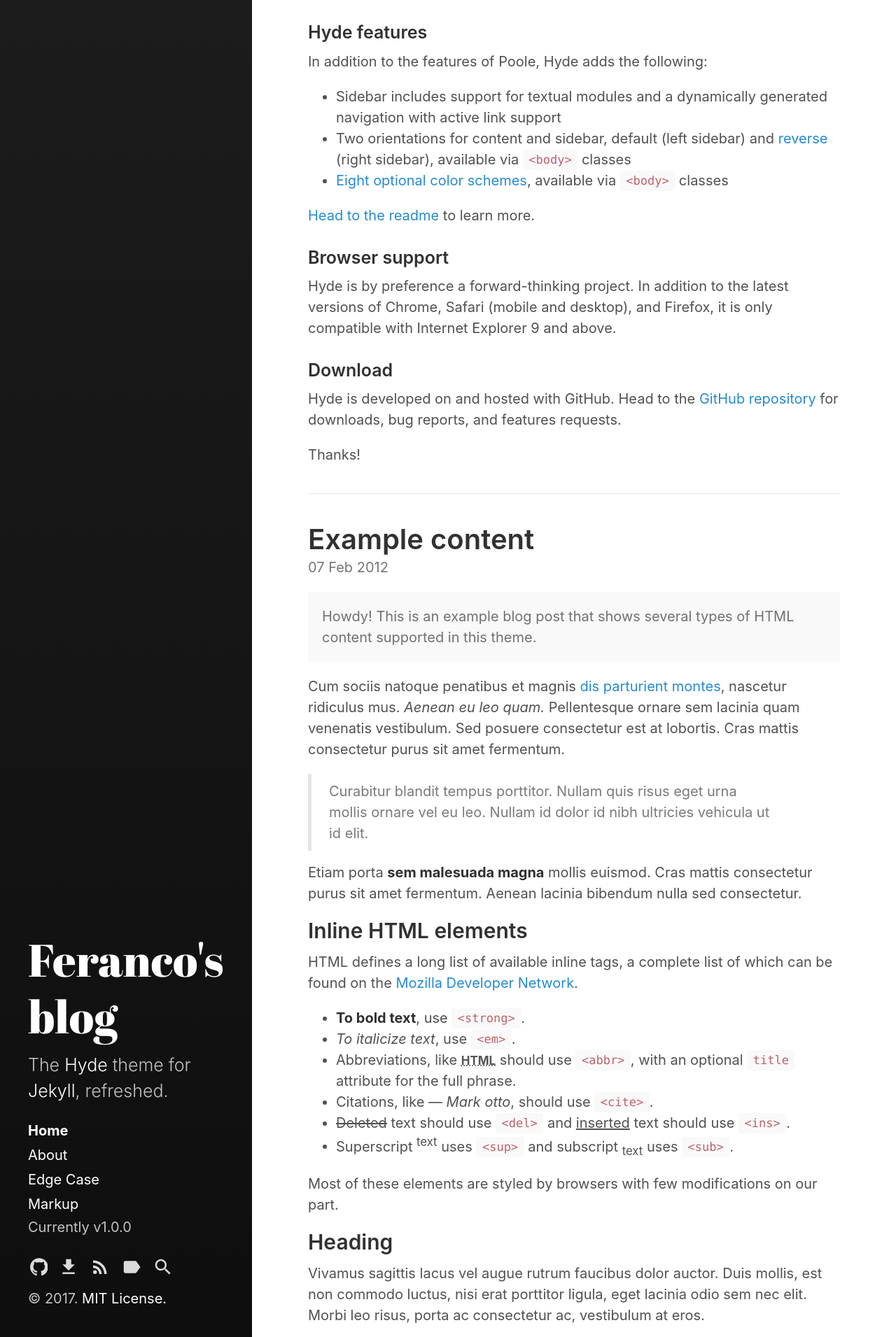
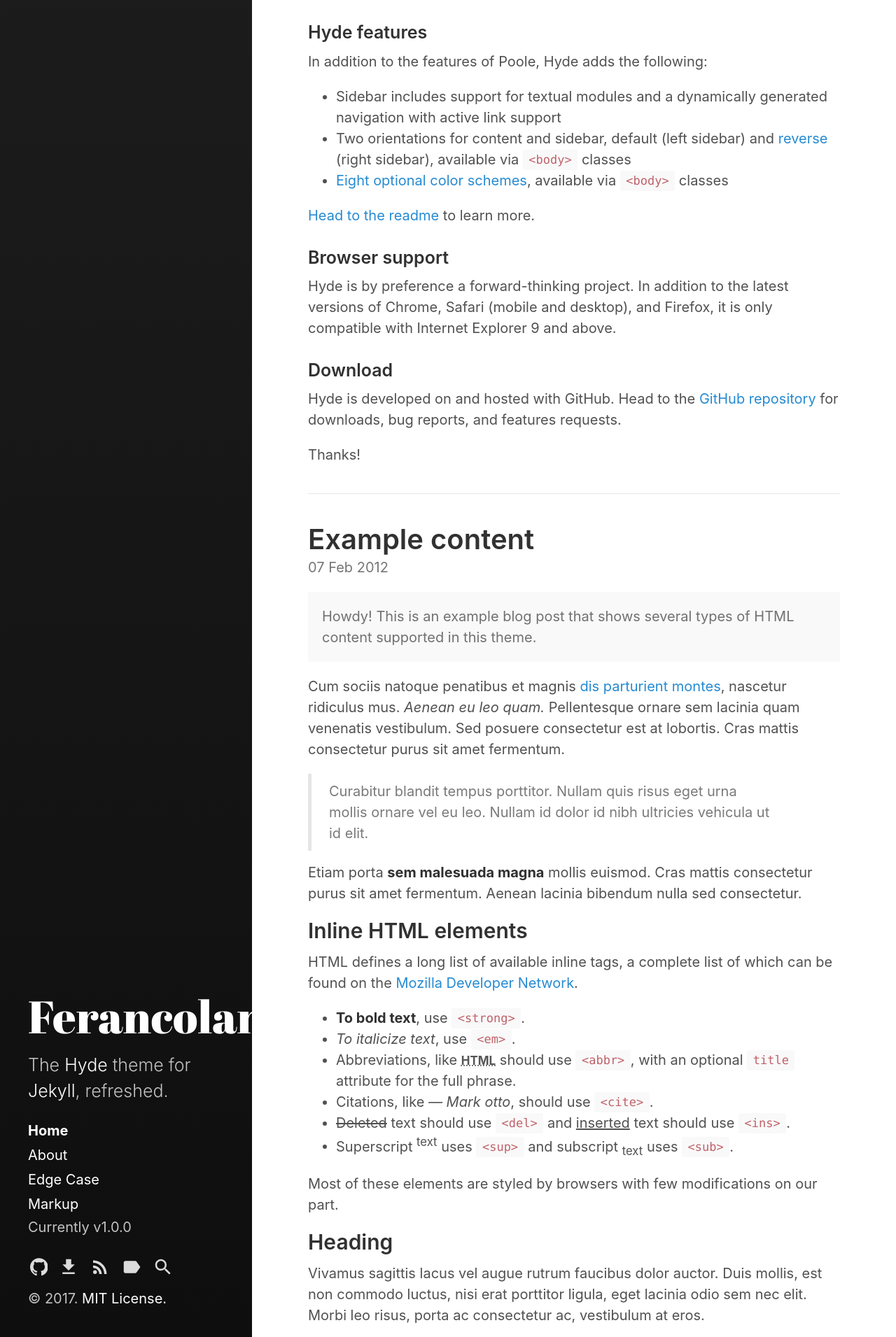
Before and after one commit to feranco/feranco.github.io, a Jekyll site: the page built from index.html, in a window 1280 px wide. Shown: the part 3089-5000 px from the top of the page at 70% size. Built offline with Jekyll 4.4.1, drawn with Linux system fonts in a browser that asks for light colours; the list of posts is cut into pages by our own code.

Commit message:
Update _config.yml

```diff
--- a/_config.yml
+++ b/_config.yml
@@ -3,8 +3,8 @@
 highlighter:      rouge
 
 # Setup
-title:            Feranco's blog
-tagline:          'A Jekyll blog'
+title:            Ferancoland
+tagline:          'Fernando Franco personal website'
 description:      'The <a href="http://hyde.getpoole.com" target="_blank">Hyde</a> theme for <a href="http://jekyllrb.com" target="_blank">Jekyll</a>, refreshed.'
 url:              https://feranco.github.io
 baseurl:          # the optional subpath of your site, e.g. "/blog"
```
